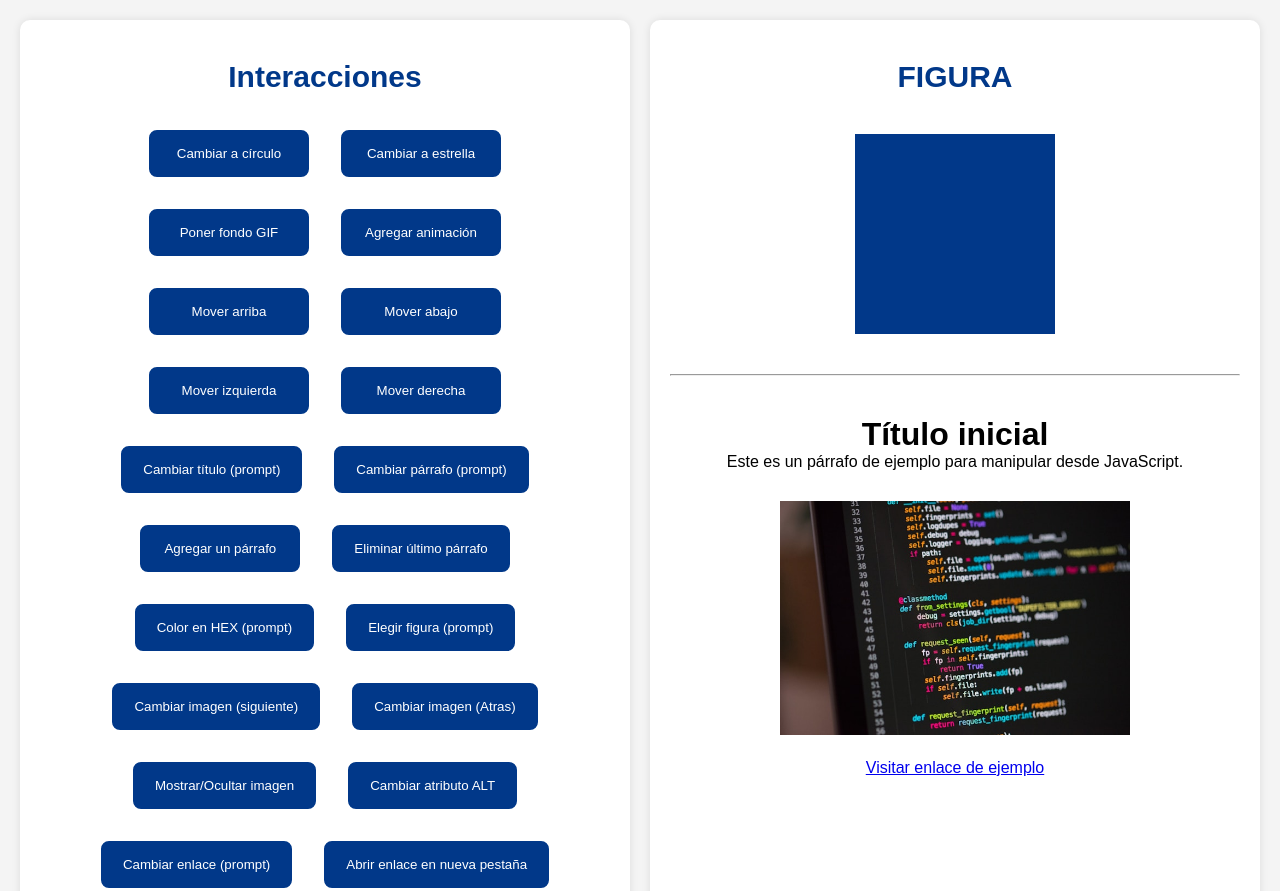
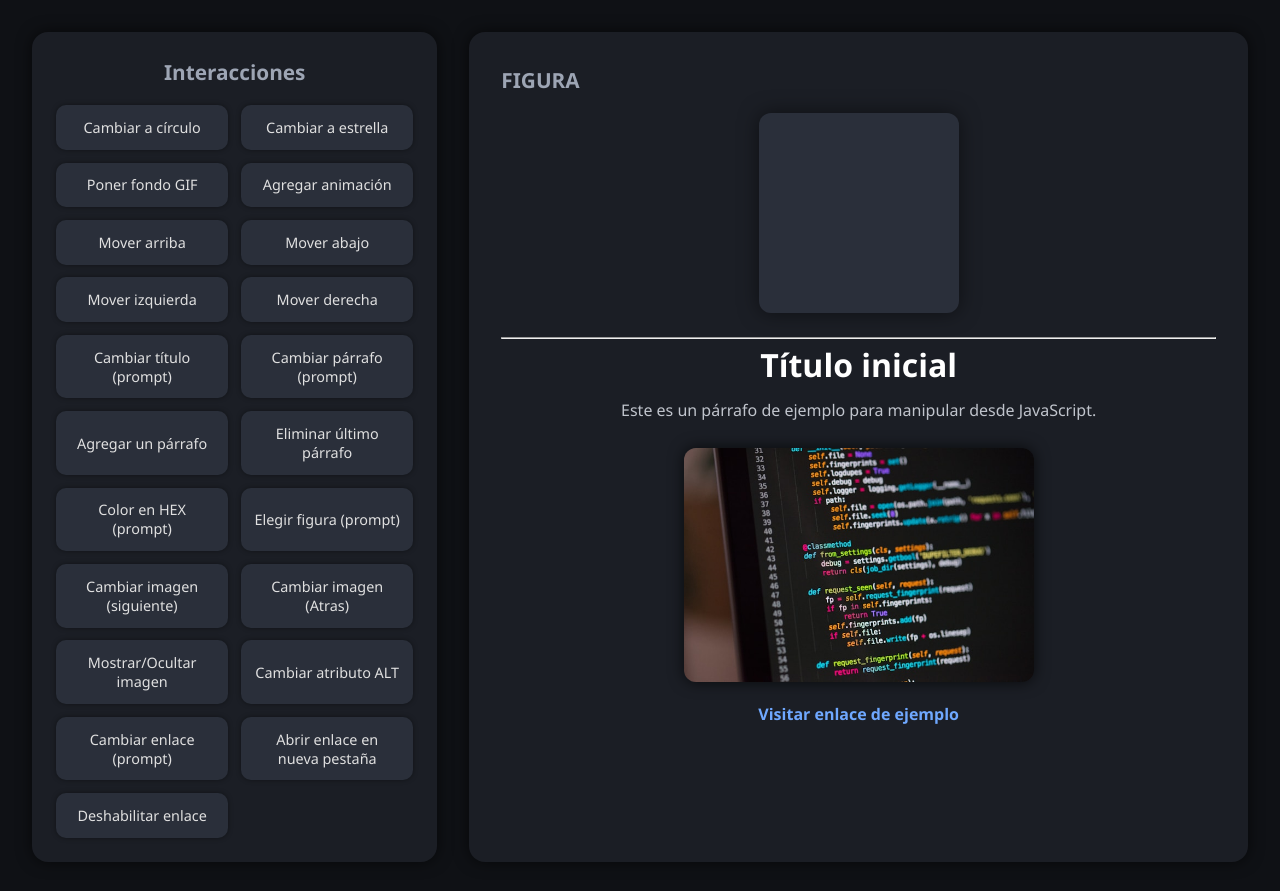
Before and after one commit to yairV1/figuras_JS, a plain HTML site: page index.html in a window 1280 px wide. Shown: the top 891 px of the page. Drawn offline with Linux system fonts and the light colour scheme.

Commit message:
Se finalizo lo que son los movimentos de la figura y agrege estilos

```diff
--- a/css/styles.css
+++ b/css/styles.css
@@ -1,105 +1,146 @@
-/* Reset sencillo */
+/* ===== Reset general ===== */
 * {
   margin: 0;
   padding: 0;
   box-sizing: border-box;
-  font-family: Arial, sans-serif;
+  font-family: "Segoe UI", Tahoma, Geneva, Verdana, sans-serif;
 }
 
 body {
-  background-color: #f4f4f4;
-  padding: 20px;
+  background: #0f1115;
+  color: #f5f5f5;
+  line-height: 1.6;
 }
 
+/* ===== Layout ===== */
 .container {
   display: flex;
-  gap: 20px;
-  justify-content: center;
-  min-height: 92vh;
+  min-height: 100vh;
+  gap: 2rem;
+  padding: 2rem;
 }
 
-/* Columna izquierda */
+/* ===== Panel izquierdo ===== */
 .left {
   flex: 1;
-  background: #fff;
-  padding: 20px;
+  background: #1b1e25;
+  padding: 1.5rem;
+  border-radius: 16px;
+  box-shadow: 0 0 15px rgba(0,0,0,0.6);
+}
+
+.left h2 {
+  margin-bottom: 1rem;
+  color: #9da5b4;
+  font-size: 1.3rem;
+  text-align: center;
+}
+/* ===== Contenedor de botones ===== */
+.buttons {
+  display: grid;
+  grid-template-columns: repeat(2, 1fr); /* 2 columnas */
+  gap: 0.8rem;
+}
+
+/* Botones */
+button {
+  padding: 0.8rem;
+  border: none;
   border-radius: 10px;
-  box-shadow: 0 0 8px rgba(0,0,0,0.1);
+  background: #2a2f3a;
+  color: #e0e0e0;
+  font-size: 0.9rem;
+  cursor: pointer;
+  transition: all 0.3s ease;
+  text-align: center;
+  box-shadow: 0 0 5px rgba(0,0,0,0.4);
+}
+
+/* Hover con brillo */
+button:hover {
+  background: #3a4050;
+  color: #ffffff;
+  transform: translateY(-3px);
+  box-shadow: 0 0 12px rgba(111, 168, 255, 0.6); /* efecto glow */
+}
+
+/* Activo */
+button:active {
+  transform: scale(0.95);
+  background: #4f5668;
+  box-shadow: 0 0 5px rgba(111, 168, 255, 0.3);
+}
+
+
+/* ===== Panel derecho ===== */
+.right {
+  flex: 2;
+  background: #1b1e25;
+  padding: 2rem;
+  border-radius: 16px;
+  box-shadow: 0 0 15px rgba(0,0,0,0.6);
+}
+
+.right h2 {
+  margin-bottom: 1rem;
+  color: #9da5b4;
+  font-size: 1.3rem;
+}
+
+/* Caja de figura */
+.box {
+  width: 200px;
+  height: 200px;
+  background: #2a2f3a;
+  border-radius: 12px;
+  margin: 0 auto 1.5rem;
+  display: flex;
+  align-items: center;
+  justify-content: center;
+  transition: all 0.4s ease;
+  box-shadow: 0 0 20px rgba(0,0,0,0.5);
+}
+
+/* Textos */
+.texts {
+  margin-bottom: 1.5rem;
   text-align: center;
 }
 
-.left h2,
-.right h2 {
-  padding: 20px;
-  color: #013889;
-  font-size: 30px;
+.texts h1 {
+  font-size: 2rem;
+  color: #ffffff;
+  margin-bottom: 0.5rem;
 }
 
-.buttons {
-  display: flex;
-  flex-wrap: wrap;
-  justify-content: center;
+.texts p {
+  font-size: 1rem;
+  color: #c0c4cc;
 }
 
-button {
-  padding: 14px 20px;
-  border: none;
-  background: #013889;
-  color: #fff;
-  border-radius: 8px;
-  cursor: pointer;
-  transition: 0.3s;
-  min-width: 160px;
-  margin: 16px;
-  border: 2px solid #013889;
-
-}
-
-button:hover {
-  background: #fff;
-  color: #013889;
-  border: 2px solid #013889;
-  border-radius: 0;
-  transform: scale(1.1);
-}
-
-/* Columna derecha */
-.right {
-  flex: 1;
-  background: #fff;
-  padding: 20px;
-  border-radius: 10px;
-  box-shadow: 0 0 8px rgba(0,0,0,0.1);
+/* Media */
+.media {
   text-align: center;
 }
 
-.right h2 {
-  margin-bottom: 20px;
+.media img {
+  border-radius: 12px;
+  box-shadow: 0 0 15px rgba(0,0,0,0.7);
+  margin-bottom: 0.8rem;
 }
 
-/* Figura base */
-.box {
-  width: 200px;
-  height: 200px;
-  background-color: #013889;
-  margin: 0 auto;
-  border-radius: 0;
-  transition: all 0.5s ease;
-  margin-top: 20px;
+.media a {
+  color: #6fa8ff;
+  text-decoration: none;
+  font-weight: bold;
+  transition: 0.3s;
 }
 
-hr{
-    margin: 40px 0;
+.media a:hover {
+  color: #a7c9ff;
+  text-decoration: underline;
 }
 
-img{
-    margin-top: 30px;
-}
-
-#mainLink{
-    margin-top: 20px;
-    display: block;
-}
 #figure {
   transition: all 0.5s ease;
 }
--- a/js/main.js
+++ b/js/main.js
@@ -20,19 +20,25 @@ function gif(){
 }
 function animacion(){
     figure.classList.add("giro");
+    figure.style.background= "#ce7979ff"
 }
 function ariba(){
     figure.classList.add("ariba")
+    figure.style.background= "#992525ff"
 }
 function abajo(){
     figure.classList.add("abajo")
+    figure.style.background= "#407ab1ff"
 }
 function izquierda(){
     figure.classList.add("izquierda")
+    figure.style.background= "#35dadaff"
 }
 function derecha(){
     figure.classList.add("derecha")
+    figure.style.background= "#1cca56ff"
 }
+
 
 
 // Eventos
```
